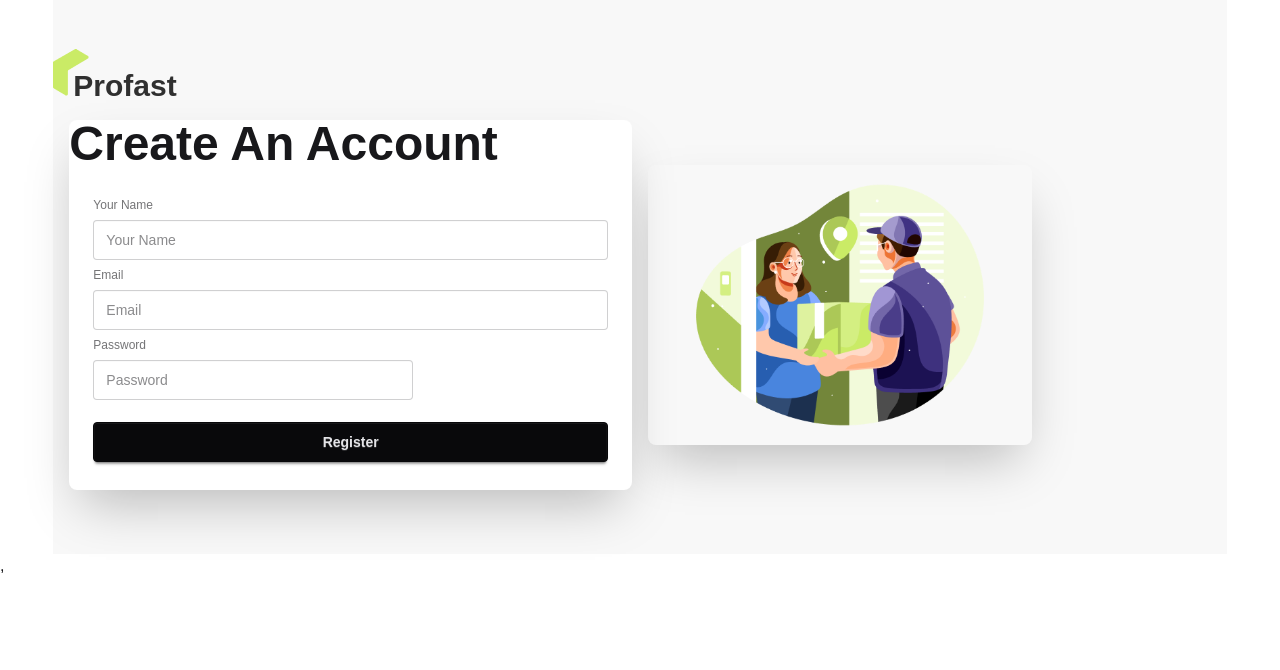
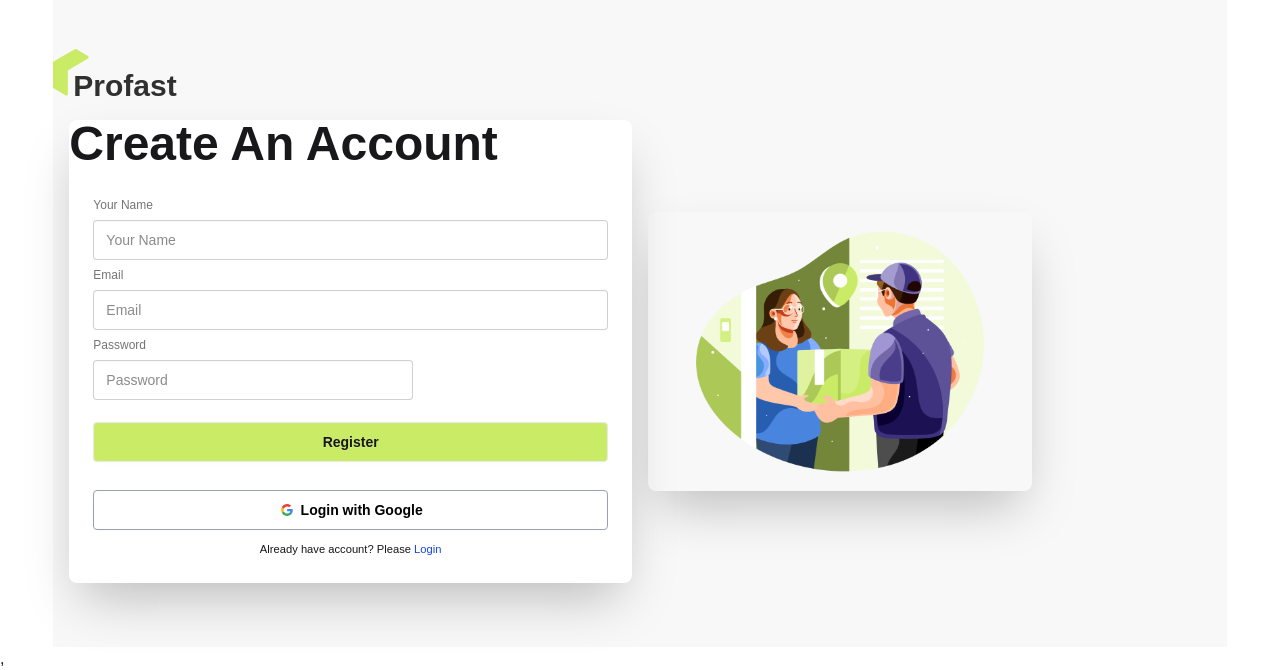
Before and after one commit to tnayem/zap-shift-client, a React (Vite) app: page /register in a window 1280 px wide. Shown: the top 670 px of the page. Built offline with nearby package versions, Linux system fonts and the light colour scheme; no server answers.

Commit message:
implement google signUp method

```diff
--- a/src/Pages/authentication/Login.jsx
+++ b/src/Pages/authentication/Login.jsx
@@ -1,18 +1,22 @@
 import React from 'react';
 import { useForm } from 'react-hook-form';
+import { AuthContext } from '../../context/AuthContext';
+import { Link } from 'react-router';
 
 const Login = () => {
-    const {register,handleSubmit,formState: { errors }} = useForm()
 
-    const onSubmit=(data)=>{
+    const { register, handleSubmit, formState: { errors } } = useForm()
+
+    const onSubmit = (data) => {
         console.log(data);
     }
 
     return (
+        <div>
             <form onSubmit={handleSubmit(onSubmit)}>
                 <fieldset className="fieldset">
                     <label className="label">Email</label>
-                <input type="email" {...register("email",{required:true,pattern: /^[^\s@]+@[^\s@]+\.[^\s@]+$/})} className="input w-full" placeholder="Email" />
+                    <input type="email" {...register("email", { required: true, pattern: /^[^\s@]+@[^\s@]+\.[^\s@]+$/ })} className="input w-full" placeholder="Email" />
                     {
                         errors.email?.type === "required" && <p className='text-red-500'>Email is required</p>
                     }
@@ -20,7 +24,7 @@
                         errors.email?.type === "pattern" && <p className='text-red-500'>Email is Not Valid</p>
                     }
                     <label className="label">Password</label>
-                <input type="password" {...register("password",{required:true, pattern: /^(?=.*[a-z])(?=.*[A-Z])(?=.*\d).{6,}$/})} className="input w-full" placeholder="Password" />
+                    <input type="password" {...register("password", { required: true, pattern: /^(?=.*[a-z])(?=.*[A-Z])(?=.*\d).{6,}$/ })} className="input w-full" placeholder="Password" />
                     {
                         errors.password?.type === "required" && <p className='text-red-500'>Password is Required</p>
                     }
@@ -28,9 +32,18 @@
                         errors.password?.type === "pattern" && <p className='text-red-500'>Password must be at least 6 characters and one uppercase,one lowercase</p>
                     }
                     <div><a className="link link-hover">Forgot password?</a></div>
-                <button className="btn btn-neutral mt-4">Login</button>
+                    <button className="btn bg-[#caeb66] my-4">Login</button>
+
                 </fieldset>
+
             </form>
+            {/*Google Login Button*/}
+            <button className="btn bg-white text-black border-gray-400 w-full">
+                <svg aria-label="Google logo" width="16" height="16" xmlns="http://www.w3.org/2000/svg" viewBox="0 0 512 512"><g><path d="m0 0H512V512H0" fill="#fff"></path><path fill="#34a853" d="M153 292c30 82 118 95 171 60h62v48A192 192 0 0190 341"></path><path fill="#4285f4" d="m386 400a140 175 0 0053-179H260v74h102q-7 37-38 57"></path><path fill="#fbbc02" d="m90 341a208 200 0 010-171l63 49q-12 37 0 73"></path><path fill="#ea4335" d="m153 219c22-69 116-109 179-50l55-54c-78-75-230-72-297 55"></path></g></svg>
+                Login with Google
+            </button>
+            <p className='text-center'><small> Haven't account? Please <Link to='/register' className='text-blue-700'>Register</Link></small></p>
+        </div>
     );
 };
 
--- a/src/Pages/authentication/Register.jsx
+++ b/src/Pages/authentication/Register.jsx
@@ -1,10 +1,30 @@
 import React from 'react';
 import { useForm } from 'react-hook-form';
+import useInfo from '../../hooks/useInfo';
+import { Link } from 'react-router';
 
 const Register = () => {
-    const {register,handleSubmit,formState: { errors }} = useForm()
-    const onSubmit=(data)=>{
-        console.log(data);
+    const { createUser, googleSignUp } = useInfo()
+    const { register, handleSubmit, formState: { errors } } = useForm()
+    const onSubmit = (data) => {
+        const { email, password } = data;
+        createUser(email, password)
+            .then(result => {
+                console.log(result.user);
+
+            })
+            .catch(error => {
+                console.log(error);
+            })
+    }
+    const handleGoogleSignUP = () => {
+        googleSignUp()
+            .then(result => {
+                console.log(result.user);
+            })
+            .catch(error => {
+                console.log(error);
+            })
     }
     return (
         <div className="card bg-base-100 w-full shrink-0 shadow-2xl">
@@ -13,12 +33,12 @@
                 <form onSubmit={handleSubmit(onSubmit)}>
                     <fieldset className="fieldset">
                         <label className="label">Your Name</label>
-                        <input type="text" {...register("name",{required:true})} className="input w-full" placeholder="Your Name" />
+                        <input type="text" {...register("name", { required: true })} className="input w-full" placeholder="Your Name" />
                         {
                             errors?.name?.type === "required" && <p className='text-red-500'>This field is required</p>
                         }
                         <label className="label">Email</label>
-                        <input type="email" {...register("email",{required:true,pattern:/^[^\s@]+@[^\s@]+\.[^\s@]+$/})} className="input w-full" placeholder="Email" />
+                        <input type="email" {...register("email", { required: true, pattern: /^[^\s@]+@[^\s@]+\.[^\s@]+$/ })} className="input w-full" placeholder="Email" />
                         {
                             errors?.email?.type === "required" && <p className='text-red-500'>Email is required</p>
                         }
@@ -26,16 +46,24 @@
                             errors?.email?.type === "pattern" && <p className='text-red-500'>Please enter a valid email address</p>
                         }
                         <label className="label w-full">Password</label>
-                        <input type="password" {...register("password",{required:true,pattern:/^(?=.*[a-z])(?=.*[A-Z])(?=.*\d).{6,}$/})} className="input" placeholder="Password" />
+                        <input type="password" {...register("password", { required: true, pattern: /^(?=.*[a-z])(?=.*[A-Z])(?=.*\d).{6,}$/ })} className="input" placeholder="Password" />
                         {
                             errors?.password?.type === "required" && <p className='text-red-500'>Password is required</p>
                         }
                         {
                             errors?.password?.type === "pattern" && <p className='text-red-500'>⚠️ Password must contain at least one uppercase, one lowercase, and one number</p>
                         }
-                        <button className="btn btn-neutral mt-4">Register</button>
+                        <button className="btn bg-[#caeb66] my-4">Register</button>
+
                     </fieldset>
+
                 </form>
+                {/*Google Login Button*/}
+                <button onClick={handleGoogleSignUP} className="btn bg-white text-black border-gray-400">
+                    <svg aria-label="Google logo" width="16" height="16" xmlns="http://www.w3.org/2000/svg" viewBox="0 0 512 512"><g><path d="m0 0H512V512H0" fill="#fff"></path><path fill="#34a853" d="M153 292c30 82 118 95 171 60h62v48A192 192 0 0190 341"></path><path fill="#4285f4" d="m386 400a140 175 0 0053-179H260v74h102q-7 37-38 57"></path><path fill="#fbbc02" d="m90 341a208 200 0 010-171l63 49q-12 37 0 73"></path><path fill="#ea4335" d="m153 219c22-69 116-109 179-50l55-54c-78-75-230-72-297 55"></path></g></svg>
+                    Login with Google
+                </button>
+                 <p className='text-center'><small> Already have account? Please <Link to='/login' className='text-blue-700'>Login</Link></small></p>
             </div>
         </div>
     );
--- a/src/context/AuthProvider.jsx
+++ b/src/context/AuthProvider.jsx
@@ -1,11 +1,17 @@
 import React, { useEffect, useState } from 'react';
 import { AuthContext } from './AuthContext';
-import { createUserWithEmailAndPassword, onAuthStateChanged, signInWithEmailAndPassword, signOut } from 'firebase/auth';
+import { createUserWithEmailAndPassword, GoogleAuthProvider, onAuthStateChanged, signInWithEmailAndPassword, signInWithPopup, signOut } from 'firebase/auth';
 import { auth } from '../firebase/firebase.init';
 
 const AuthProvider = ({ children }) => {
     const[user,setUser] = useState(null)
     const[loading,setLoading]=useState(true)
+    // Declare Provider
+    const googleProvider = new GoogleAuthProvider();
+    // Google Sign Up
+    const googleSignUp =()=>{
+       return signInWithPopup(auth,googleProvider)
+    }
     // Create User With email and password
     const createUser = (email, password) => {
         setLoading(true)
@@ -13,10 +19,12 @@
     }
     // Login
     const login = (email,password)=>{
+        setLoading(true)
         return signInWithEmailAndPassword(auth,email,password)
     }
     // Sign Out
     const logOut = ()=>{
+        setLoading(true)
         return signOut(auth)
     }
 
@@ -24,6 +32,7 @@
     useEffect(()=>{
         const unSubscribe = onAuthStateChanged(auth,(currentUser)=>{
             setUser(currentUser)
+            console.log(currentUser);
             setLoading(false)
         })
         return ()=>{
@@ -37,6 +46,7 @@
         loading,
         login,
         logOut,
+        googleSignUp,
 
     }
     return (
--- /dev/null
+++ b/src/hooks/useInfo.jsx
@@ -0,0 +1,9 @@
+import React, { use } from 'react';
+import { AuthContext } from '../context/AuthContext';
+
+const useInfo = () => {
+    const authInfo = use(AuthContext)
+    return authInfo;
+};
+
+export default useInfo;
```
Lines whose indentation alone changed are shown as unchanged.
